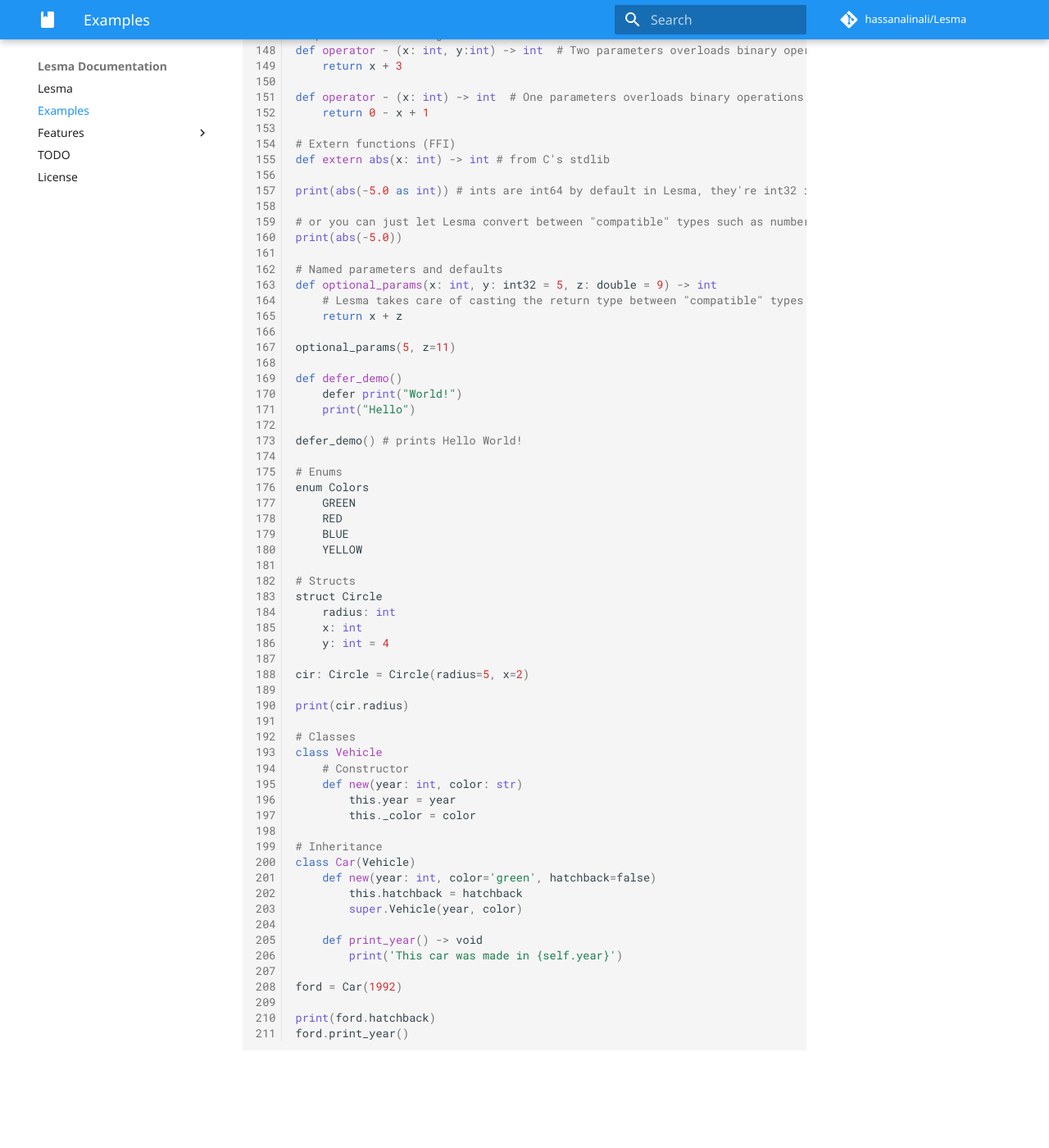
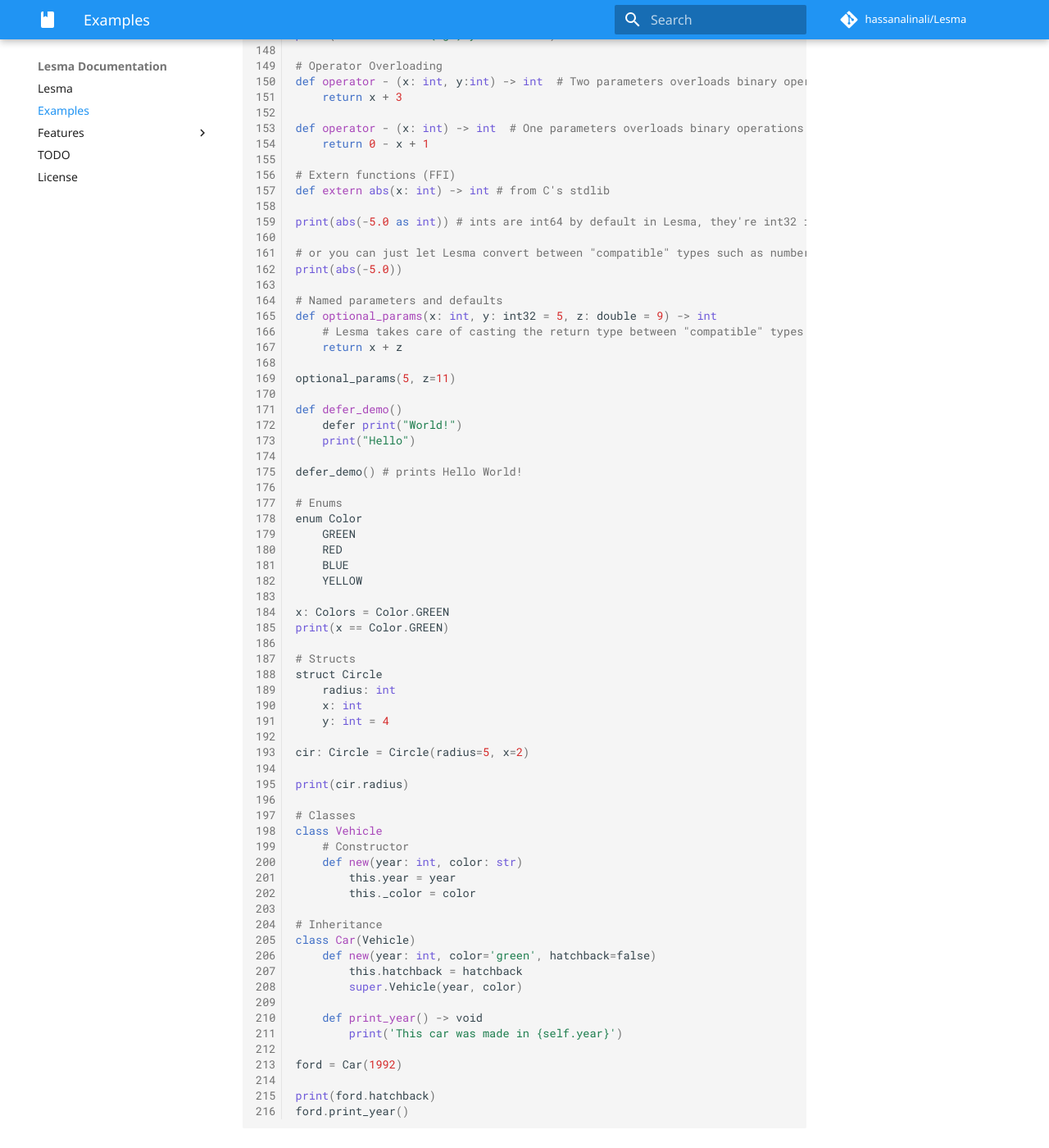
Before and after one commit to alinalihassan/pyLesma, an MkDocs documentation site: the page built from docs/examples.md, in a window 1280 px wide and 1400 px high, scrolled down 3147 px. Shown: the whole window at 82% size. Built offline with MkDocs 1.6.1 and Material for MkDocs 9.7.7, drawn with Linux system fonts in a browser that asks for light colours; comment, search, counter and statistics services are not loaded; before the commit the page ends 4452 px from its top, so only the background shows below that; some of the changed text lies outside the part shown.

Commit message:
Updated examples to show some of the new features

```diff
--- a/docs/examples.md
+++ b/docs/examples.md
@@ -183,11 +185,14 @@ def defer_demo()
 defer_demo() # prints Hello World!
 
 # Enums
-enum Colors
+enum Color
 	GREEN
 	RED
 	BLUE
 	YELLOW
+
+x: Colors = Color.GREEN
+print(x == Color.GREEN)
 
 # Structs
 struct Circle
```
Also changed, not shown: other parts of docs/examples.md (+2 -0 lines).
